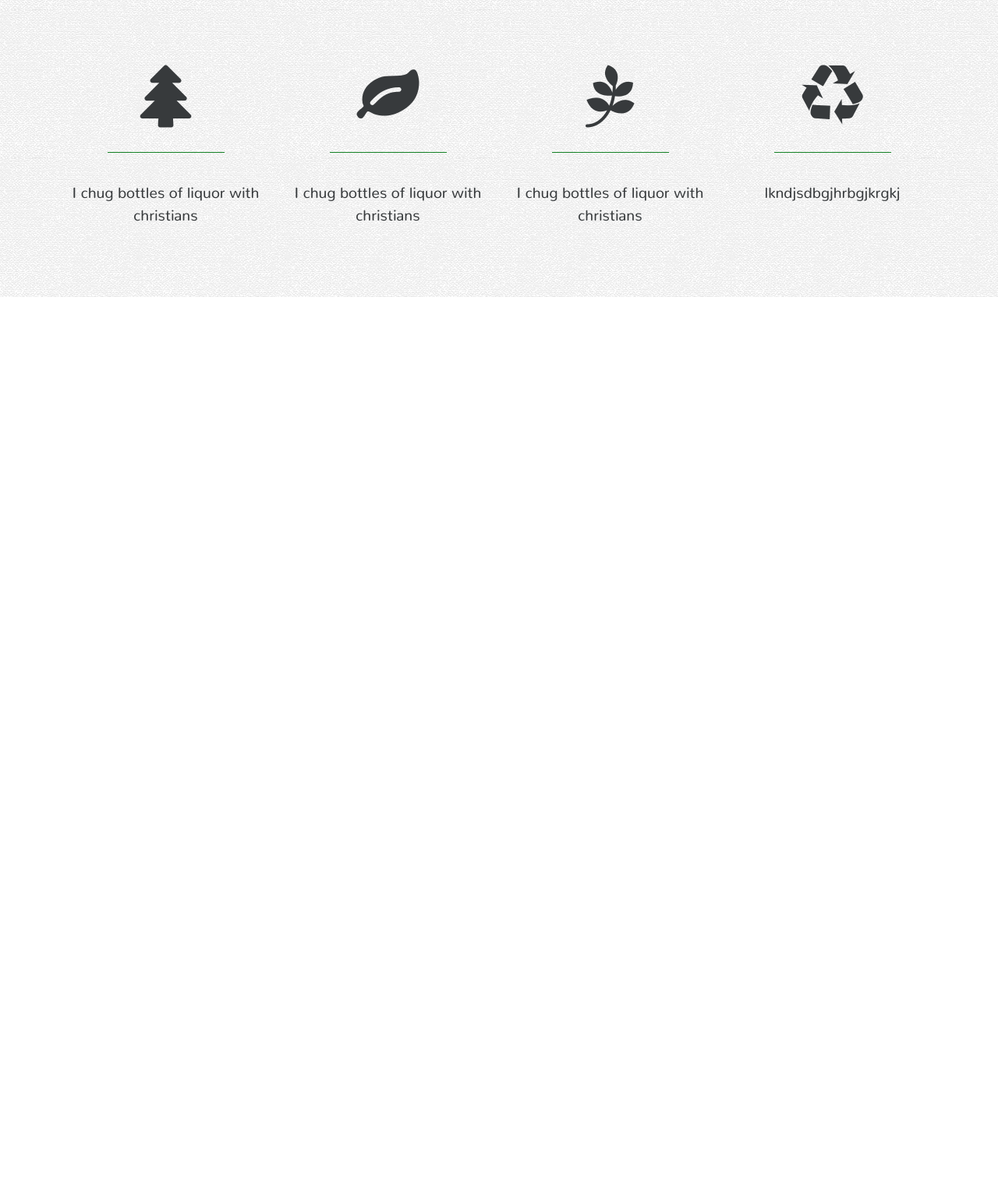
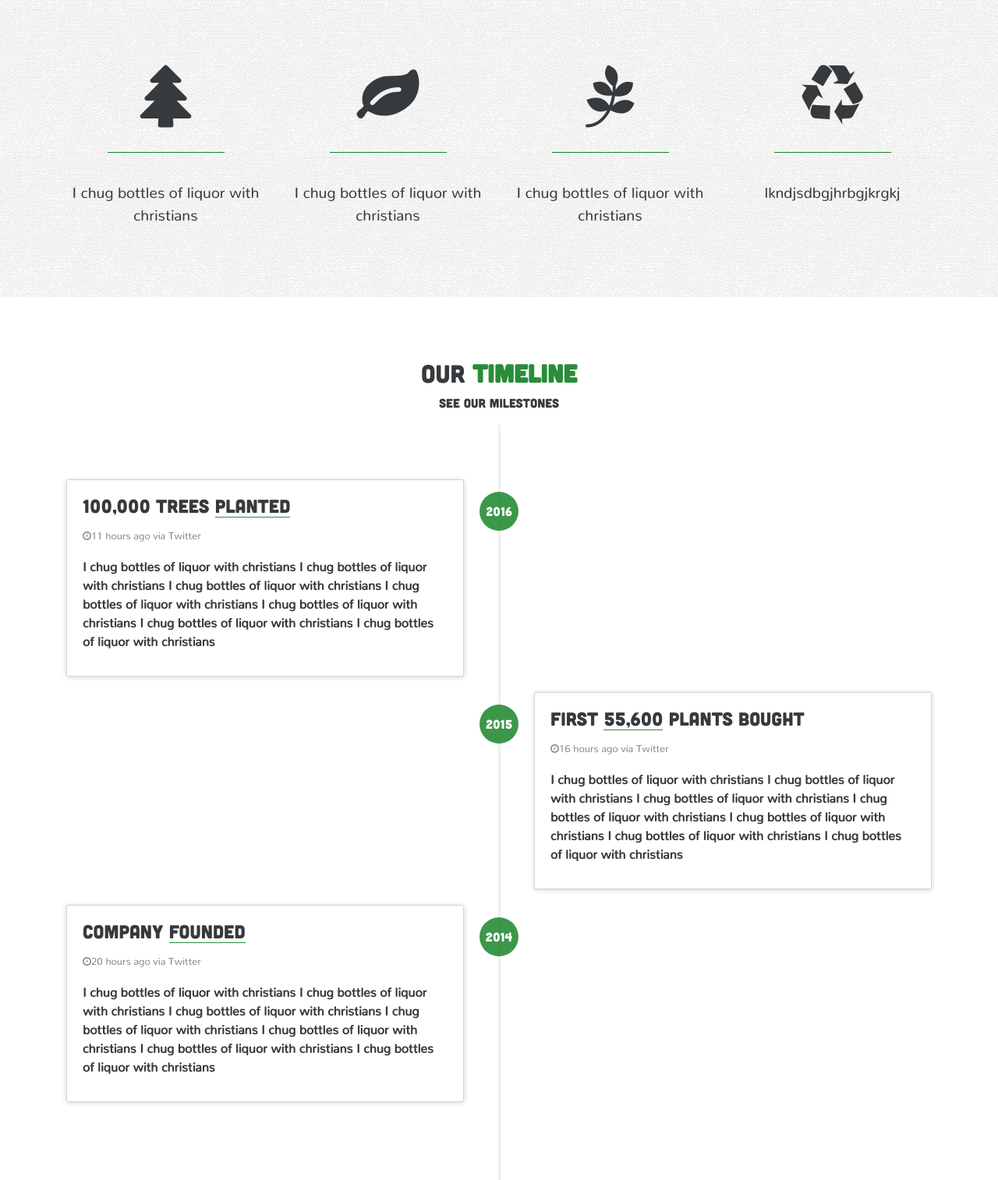
Before and after one commit to MarcusHurney/Portfolio, a plain HTML site: page index.html in a window 1280 px wide. Shown: the part 1021-2535 px from the top of the page at 78% size. Before the commit the page ends 1402 px from the top, so only its background shows below. Drawn offline with Linux system fonts and the light colour scheme.

Commit message:
Adds Timeline section with styles.

```diff
--- a/css/styles.css
+++ b/css/styles.css
@@ -20,6 +20,57 @@ body {
 
 /* END FONT FACES */
 
+/* BEGIN BUTTONS */
+
+.btn-lg,
+.btn-success-outline {
+  color: white;
+  background-color: transparent !important;
+  border-radius: 5px;
+  border: 1px solid rgba(19, 128, 26, 1) !important;
+  font-family: 'Nunito-Regular';
+  transition: 0.5s;
+}
+
+.btn-lg:hover,
+.btn-lg:focus,
+.btn-lg:active,
+.btn-success-outline:hover,
+.btn-success-outline:focus,
+.btn-success-outline:active {
+  background-color: rgba(19, 128, 36, 0.54) !important;
+  border: 1px solid rgba(19, 128, 26, 0) !important;
+  transition: 0.5s;
+}
+
+.fa-arrow-down {
+  margin-left: 30rem;
+  margin-top: 50px;
+  font-size: 2.5rem !important;
+  color: white;
+}
+
+.fa-arrow-down:hover {
+  color: rgba(19, 128, 36, 0.54);
+  transition: 0.3s;
+}
+
+/* END BUTTONS */
+
+
+/* BEGIN SPANS */
+
+.bold-green {
+  color: rgba(19, 128, 36, 0.9);
+  font-weight: bold;
+}
+
+.green-underline {
+  border-bottom: 1px solid rgba(19, 128, 36, 0.9);
+}
+
+/* END SPANS */
+
 /* BEGIN COVER */
 
 #cover {
@@ -31,9 +82,13 @@ body {
 
 .wall-sticker {
   background: rgba(0,0,0,0.4);
-  padding: 14rem 20rem 16rem 3rem;
+  padding: 14rem 15rem 5rem 1.5rem;
   font-family: 'Cubano-Regular';
-  font-size: 3rem !important;
+  font-size: 2.2rem !important;
+}
+
+.wall-sticker #learnBtn {
+  margin-top: 4.5rem;
 }
 
 .moto {
@@ -107,56 +162,113 @@ body {
   width: 150px;
   background-color: rgba(19, 128, 36, 1);
 }
+
+.heading,
+.under-heading {
+  text-align: center;
+}
+
 /* END FEATURES */
 
 
-/* BEGIN BUTTONS */
 
-.btn-lg,
-.btn-success-outline {
-  color: white;
-  background-color: transparent !important;
-  border-radius: 5px;
-  border: 1px solid rgba(19, 128, 26, 1) !important;
-  font-family: 'Nunito-Regular';
-  transition: 0.5s;
+/* BEGIN TIMELINE */
+.section-timeline {
+  padding-top: 5rem;
+  background-color: white;
 }
 
-.btn-lg:hover,
-.btn-lg:focus,
-.btn-lg:active,
-.btn-success-outline:hover,
-.btn-success-outline:focus,
-.btn-success-outline:active {
-  background-color: rgba(19, 128, 36, 0.54) !important;
-  border: 1px solid rgba(19, 128, 26, 0) !important;
-  transition: 0.5s;
+.timeline {
+  list-style: none;
+  padding: 70px 0 80px;
+  position: relative;
 }
 
-.fa-arrow-down {
-  margin-left: 30rem;
-  margin-top: 50px;
-  font-size: 2.5rem !important;
-  color: white;
+.timeline:before { /* Grey Line */
+  position: absolute;
+  top: 0;
+  bottom: 0;
+  left: 50%;
+  margin-left: -1.5px;
+  content: "";
+  width: 3px;
+  background-color: #eeeeee;
 }
 
-.fa-arrow-down:hover {
-  color: rgba(19, 128, 36, 0.54);
-  transition: 0.3s;
+.timeline > li {
+  margin-bottom: 20px;
+  position: relative;
 }
 
-/* END BUTTONS */
+.timeline > li:before,
+.timeline > li:after {
+  content: "";
+  display: table;
+}
+
+.timeline > li:after {
+  clear: both;
+}
+
+.timeline > li .timeline-panel {
+  position: relative;
+  width: 50%;
+  float: left;
+  border: 1px solid #d4d4d4;
+  border-radius: 2px;
+  padding: 20px;
+  box-shadow: 0 1px 6px rgba(0, 0, 0, 0.175);
+}
+
+.timeline p {
+  font-family: "Nunito-Regular";
+  font-weight: 700;
+}
+
+.timeline > li:not(.timeline-inverted) {
+  padding-right: 90px;
+}
+
+.timeline > li.timeline-inverted {
+  padding-left: 90px;
+}
+
+.timeline > li > .timeline-badge {
+  font-size: 1rem !important;
+  color: #fff;
+  width: 50px;
+  height: 50px;
+  line-height: 50px;
+  text-align: center;
+  position: absolute;
+  top: 16px;
+  left: 50%;
+  margin-left: -25px;
+  background-color: rgba(19, 128, 36, 0.82);
+  border-radius: 50%;
+}
+
+.timeline > li.timeline-inverted > .timeline-panel {
+  float: right;
+}
 
 
-/* BEGIN SPANS */
 
-.bold-green {
-  color: rgba(19, 128, 36, 0.9);
-  font-weight: bold;
-}
 
-.green-underline {
-  border-bottom: 1px solid rgba(19, 128, 36, 0.9);
-}
 
-/* END SPANS */
+
+
+
+
+
+
+
+
+
+
+
+
+
+
+
+/* END TIMELINE */
--- a/index.html
+++ b/index.html
@@ -26,7 +26,7 @@
               we. <br />
               plant. <br />
               trees. <br />
-              <a href="#"><button type="button" class="btn btn-primary btn-lg">Learn More</button></a>
+              <a href="#"><button id="learnBtn" type="button" class="btn btn-primary btn-lg">Learn More</button></a>
             </p>
           </div>
           <div class="col-sm-9">
@@ -79,7 +79,7 @@
       <div class="section-features">
         <div class="container">
 
-          <h2>What <span class="bold-green">we</span> do?</h2>
+          <h2 class="heading">What <span class="bold-green">we</span> do?</h2>
           <p class="lead under-heading">Take a look at what we do as a company</p>
 
           <div class="row">
@@ -113,6 +113,67 @@
     </section><!-- end section -->
     <!-- End Features -->
 
+    <section class="why-us" id="timeline">
+      <div class="section-timeline">
+        <div class="container">
+          <h2 class="heading">Our <span class="bold-green">Timeline</span></h2>
+          <p class="under-heading">See our milestones</p>
+          <ul class="timeline">
+
+            <li>
+              <div class="timeline-badge">2016</div>
+              <div class="timeline-panel">
+                <div class"timeline-heading">
+                  <h4 class="timeline-title">100,000 trees <span class="green-underline">planted</span></h4>
+                  <p><small class="text-muted"><i class="fa fa-clock-o"></i>11 hours ago via Twitter</small></p>
+                </div>
+                <div class="timeline-body">
+                  <p> I chug bottles of liquor with christians I chug bottles of liquor with christians
+                      I chug bottles of liquor with christians I chug bottles of liquor with christians
+                      I chug bottles of liquor with christians I chug bottles of liquor with christians
+                      I chug bottles of liquor with christians </p>
+                </div>
+              </div>
+            </li>
+
+            <li class="timeline-inverted">
+              <div class="timeline-badge">2015</div>
+              <div class="timeline-panel">
+                <div class"timeline-heading">
+                  <h4 class="timeline-title">First <span class="green-underline">55,600</span> plants bought</h4>
+                  <p><small class="text-muted"><i class="fa fa-clock-o"></i>16 hours ago via Twitter</small></p>
+                </div>
+                <div class="timeline-body">
+                  <p> I chug bottles of liquor with christians I chug bottles of liquor with christians
+                      I chug bottles of liquor with christians I chug bottles of liquor with christians
+                      I chug bottles of liquor with christians I chug bottles of liquor with christians
+                      I chug bottles of liquor with christians </p>
+                </div>
+              </div>
+            </li>
+
+            <li>
+              <div class="timeline-badge">2014</div>
+              <div class="timeline-panel">
+                <div class"timeline-heading">
+                  <h4 class="timeline-title">Company <span class="green-underline">founded</span></h4>
+                  <p><small class="text-muted"><i class="fa fa-clock-o"></i>20 hours ago via Twitter</small></p>
+                </div>
+                <div class="timeline-body">
+                  <p> I chug bottles of liquor with christians I chug bottles of liquor with christians
+                      I chug bottles of liquor with christians I chug bottles of liquor with christians
+                      I chug bottles of liquor with christians I chug bottles of liquor with christians
+                      I chug bottles of liquor with christians </p>
+                </div>
+              </div>
+            </li>
+
+          </ul>
+        </div>
+      </div>
+    </section>
+
+
 
     <!-- jQuery -->
     <script src="./js/jquery-3.1.0.min.js"></script>
```
